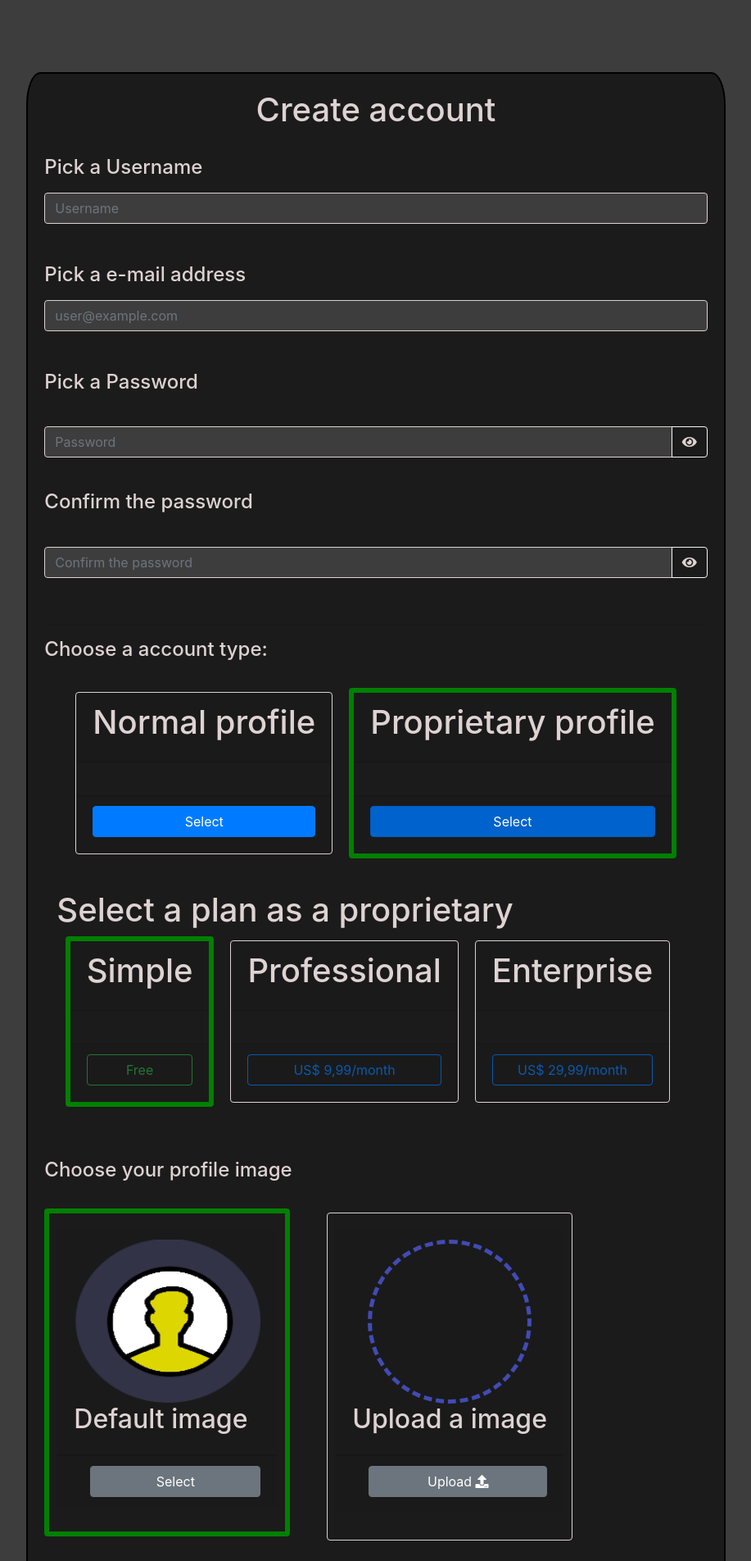
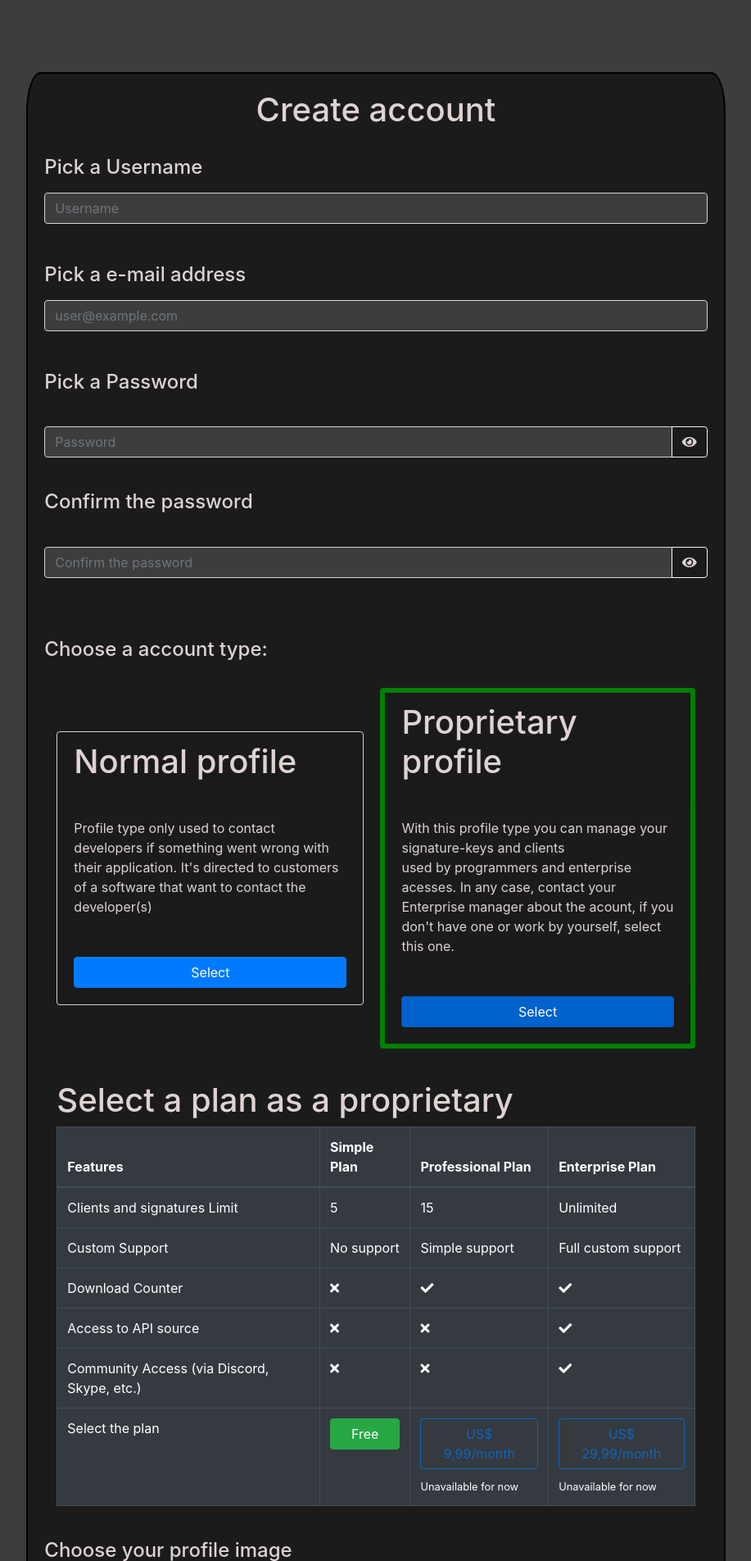
Before and after one commit to GiullianoRossi1987/lpgp-new, a PHP site: page /create_account.html in a window 1280 px wide; the page is wider, and only the part inside the window is pictured. Shown: the part 73-1977 px from the top of that part at 82% size, without its empty margins (181-1098 px from the left). Run offline with PHP 8.4, Linux system fonts and the light colour scheme; some libraries are stand-ins or nearby versions.

Commit message:
Another create account screen fix

```diff
--- a/create_account.html
+++ b/create_account.html
@@ -124,6 +124,11 @@
                                         <h1 class="card-title">Normal profile</h1>
                                     </div>
                                     <div class="card-body">
+                                        <p>
+                                            Profile type only used to contact developers if something went wrong with their
+                                            application. It's directed to customers of a software that want to contact the
+                                            developer(s)
+                                        </p>
                                     </div>
                                     <div class="card-footer justify-content-end">
                                         <label class="pti-label help-show btn btn-primary btn-block" data-target="user-help">
@@ -138,6 +143,11 @@
                                         <h1 class="card-title">Proprietary profile</h1>
                                     </div>
                                     <div class="card-body">
+                                        <p>
+                                            With this profile type you can manage your signature-keys and clients<br>
+                                            used by programmers and enterprise acesses. In any case, contact your Enterprise
+                                            manager about the acount, if you don't have one or work by yourself, select this one.
+                                        </p>
                                     </div>
                                     <div class="card-footer justify-content-end">
                                         <label class="pti-label help-show btn btn-primary btn-block active">
@@ -148,54 +158,82 @@
                                 </div>
                             </div>
                         </div>
-                        <div class="row justify-content-start" id="col-pay">
+                        <div class="row justify-content-start collapse show in" id="col-pay">
                             <div class="col-md-12">
                                 <h1>Select a plan as a proprietary</h1>
                             </div>
-                            <div class="col-md align-items-center justify-content-center" style="display: inline-flex;">
-                                <div class="card plan-opt sel" style="margin-right: 20px" id="free-opt">
-                                    <div class="card-header">
-                                        <h1 class="card-title">Simple</h1>
-                                    </div>
-                                    <div class="card-body">
-
-                                    </div>
-                                    <div class="card-footer justify-content-center">
-                                        <label class="pti-label help-show btn btn-outline-success btn-block disabled">
+                            <div class="col-md-12">
+                                <table class="table table-dark table-hover table-bordered">
+                                    <thead>
+                                        <th>Features</th>
+                                        <th>Simple Plan</th>
+                                        <th>Professional Plan</th>
+                                        <th>Enterprise Plan</th>
+                                    </thead>
+                                    <tbody>
+                                        <tr>
+                                            <td>Clients and signatures Limit</td>
+                                            <td>5</td>
+                                            <td>15</td>
+                                            <td>Unlimited</td>
+                                        </tr>
+                                        <tr>
+                                            <td>Custom Support</td>
+                                            <td>No support</td>
+                                            <td>Simple support</td>
+                                            <td>Full custom support</td>
+                                        </tr>
+                                        <tr>
+                                            <td>Download Counter</td>
+                                            <td><span class="fas fa-times"></span></td>
+                                            <td><span class="fas fa-check"></span></td>
+                                            <td><span class="fas fa-check"></span></td>
+                                        </tr>
+                                        <tr>
+                                            <td>Access to API source</td>
+                                            <td><span class="fas fa-times"></span></td>
+                                            <td><span class="fas fa-times"></span></td>
+                                            <td><span class="fas fa-check"></span></td>
+                                        </tr>
+                                        <tr>
+                                            <td>Community Access (via Discord, Skype, etc.)</td>
+                                            <td><span class="fas fa-times"></span></td>
+                                            <td><span class="fas fa-times"></span></td>
+                                            <td><span class="fas fa-check"></span></td>
+                                        </tr>
+                                    </tbody>
+                                    <tfoot>
+                                        <tr>
+                                            <td>Select the plan</td>
+                                            <td>
+                                                <label class="pti-label help-show btn btn-outline-success btn-block active">
                                                     <input type="radio" style="display: none" name="plan" value="default" checked autocomplete="off">
                                                     Free
                                                 </label>
-                                    </div>
-                                </div>
-                                <div class="card plan-opt disabled" style="margin-right: 20px">
-                                    <div class="card-header">
-                                        <h1 class="card-title">Professional</h1>
-                                    </div>
-                                    <div class="card-body">
-
-                                    </div>
-                                    <div class="card-footer justify-content-center">
-                                        <label class="pti-label help-show btn btn-outline-primary btn-block disabled">
+                                            </td>
+                                            <td>
+                                                <span data-toggle="tooltip" title="Comming soon" data-placement="bottom">
+                                                    <label class="pti-label help-show btn btn-outline-primary btn-block disabled" data-toggle="tooltip" title="Comming soon" data-placement="bottom">
                                                         <input type="radio" style="display: none" name="plan" value="default" checked autocomplete="off">
                                                         US$ 9,99/month
                                                     </label>
-                                    </div>
-                                </div>
-                                <div class="card plan-opt disabled" style="margin-right: 20px">
-                                    <div class="card-header">
-                                        <h1 class="card-title">Enterprise</h1>
-                                    </div>
-                                    <div class="card-body">
-
-                                    </div>
-                                    <div class="card-footer justify-content-center">
+                                                    <small>Unavailable for now</small>
+                                                </span>
+                                            </td>
+                                            <td>
+                                                <span data-toggle="tooltip" title="Comming soon" data-placement="bottom">
                                                     <label class="pti-label help-show btn btn-outline-primary btn-block disabled">
                                                         <input type="radio" style="display: none" name="plan" value="default" checked autocomplete="off">
                                                         US$ 29,99/month
                                                     </label>
+                                                    <small>Unavailable for now</small>
+                                                </span>
+                                            </td>
+                                        </tr>
+                                    </tfoot>
+                                </table>
                             </div>
-                                </div>
-                            </div>
+                            <!-- table test -->
                         </div>
                     </div>
 
@@ -448,7 +486,7 @@
                 $("#opt-usr > .card-footer > label").addClass("active");
                 $("#free-opt > .card-footer > label > input").prop("checked", false);
                 $("#free-opt").removeClass("sel");
-                $("#col-pay").css("visibility", "hidden");
+                $("#col-pay").collapse("hide");
             }
             else{
                 // proprietary then
@@ -458,7 +496,7 @@
                 $("#opt-usr > card-footer > label").removeClass("active");
                 $("#free-opt > .card-footer > label > input").prop("checked", true);
                 $("#free-opt").addClass("sel");
-                $("#col-pay").css("visibility", "visible");
+                $("#col-pay").collapse("show");
             }
         });
 
--- a/css/create_account.css
+++ b/css/create_account.css
@@ -49,6 +49,9 @@ h1,h2,h3,h4,p{
     background-color: #1b1b1b;
     border: 1px solid #ded2d2;
 }
+.card-body{
+    color: #ded2d2;
+}
 /* Cards for profile types */
 .sel{
     border: 6px solid green !important;
--- a/css/new-layout.css
+++ b/css/new-layout.css
@@ -463,3 +463,8 @@
 .badge-account{
     margin-left: 10px;
 }
+
+
+.disabled{
+    cursor: not-allowed;
+}
```
Lines whose indentation alone changed are shown as unchanged.
